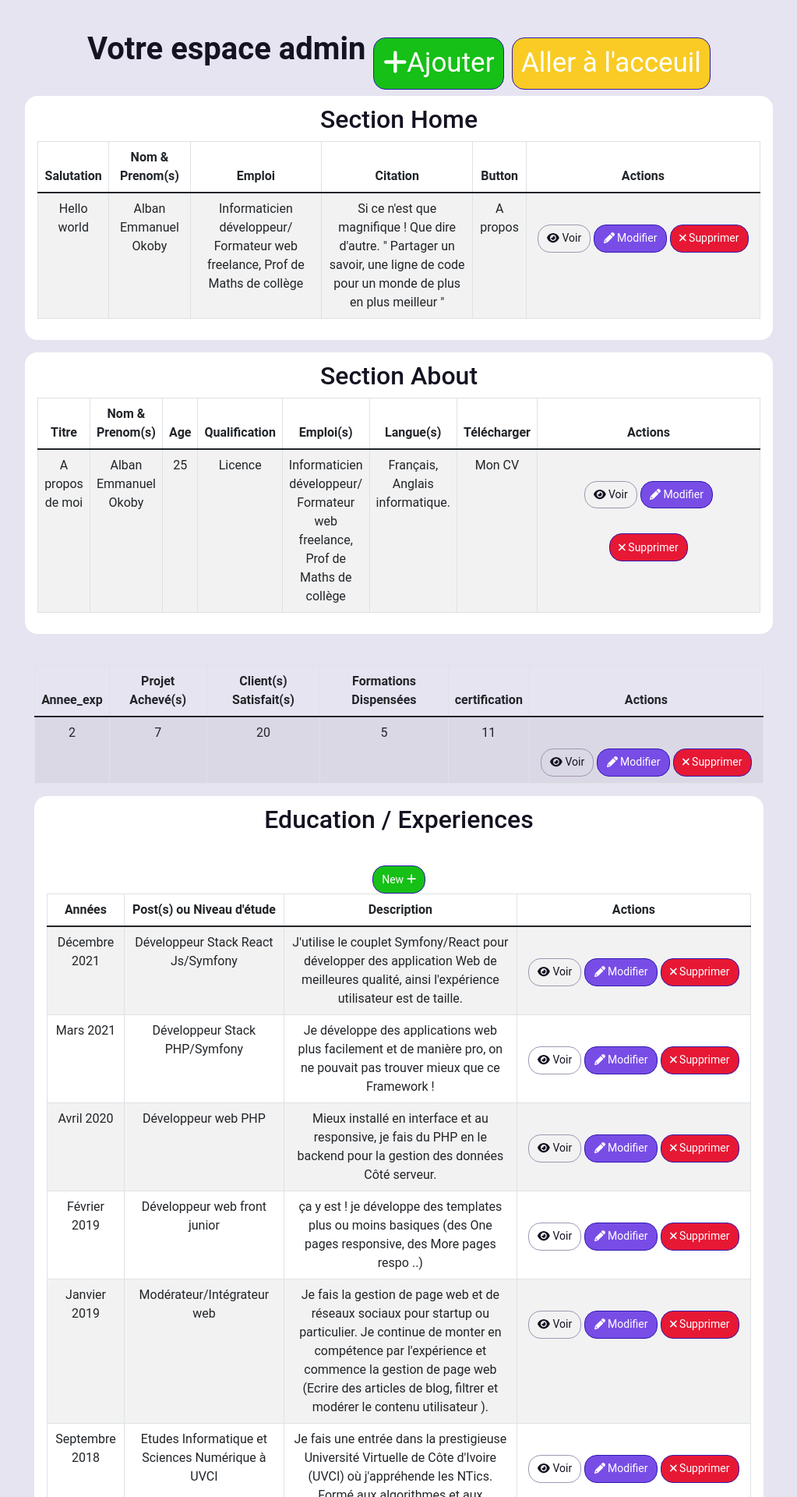
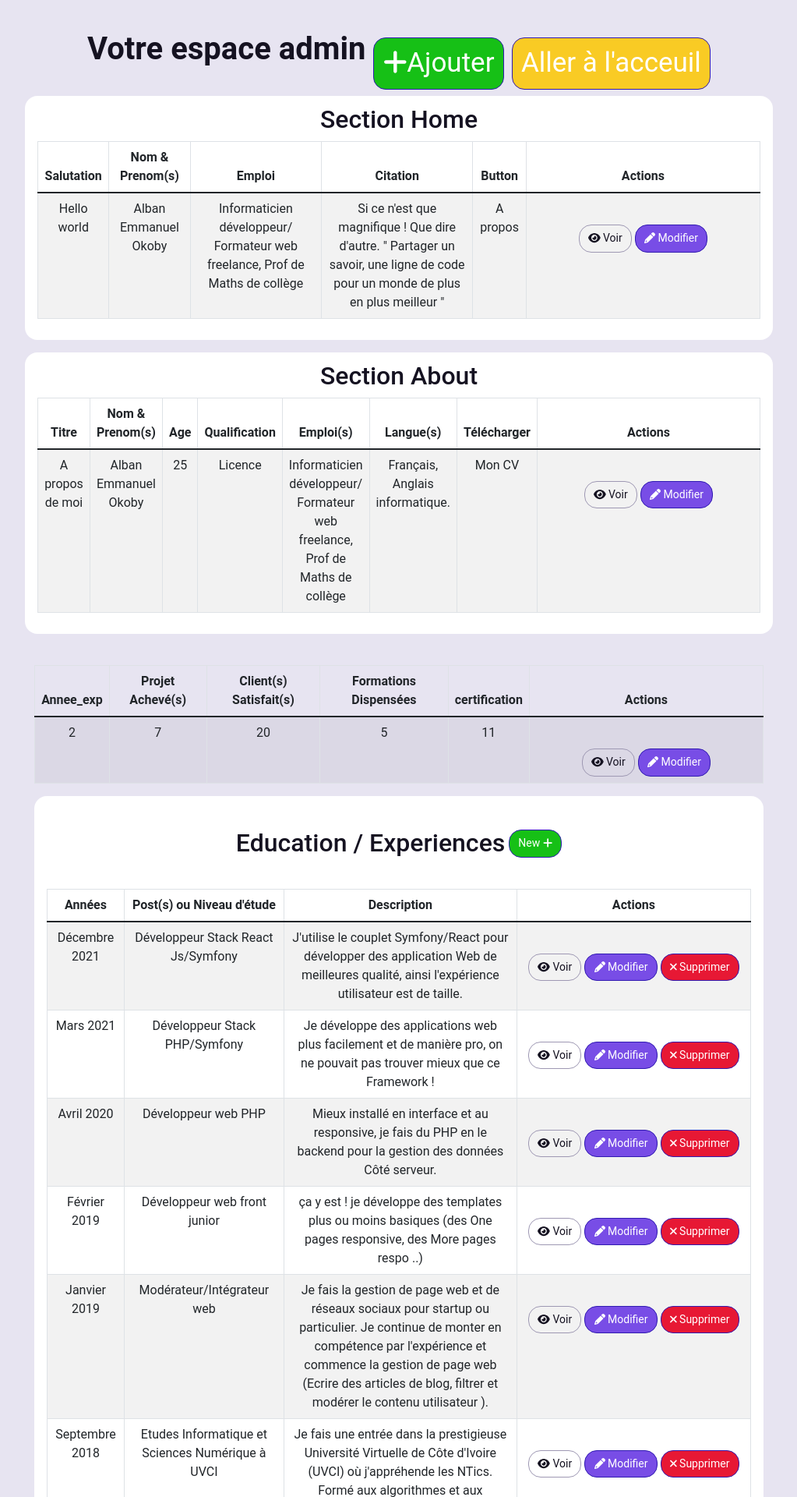
Before and after one commit to alban-okoby/e-cv, a PHP site: page /admin/ in a window 1280 px wide. Shown: the top 1920 px of the page at 78% size, without its empty margins (128-1151 px from the left). Run offline with PHP 8.4, Linux system fonts and the light colour scheme; data comes from the database, SQL or seed files in the repository; data that the repository does not hold is empty; some libraries are stand-ins or nearby versions.

Commit message:
Reajuste admin heading flexbox

```diff
--- a/admin/index.php
+++ b/admin/index.php
@@ -50,8 +50,7 @@
                             echo '<a class="btn btn-default" href="view.php?id='.$home['id'].'" ><span class="fas fa-eye"></span> Voir</a>';
                             echo "  ";
                             echo '<a class="btn btn-primary" href="update.php?id='.$home['id'].'" ><span class="fa fa-pencil"></span> Modifier</a>';
-                            echo "  ";
-                            echo '<a class="btn btn-danger" href="delete.php?id='.$home['id'].'" ><span class="fa fa-remove"></span> Supprimer</a>';
+
                             echo '</td>';
                             echo '</tr>';
 
@@ -99,8 +98,7 @@
                             echo '<a class="btn btn-default" href="view.php?id='.$home['id'].'" ><span class="fa fa-eye"></span> Voir</a>';
                             echo "  ";
                             echo '<a class="btn btn-primary" href="update.php?id='.$home['id'].'" ><span class="fa fa-pencil"></span> Modifier</a>';
-                            echo "  ";
-                            echo '<a class="btn btn-danger" href="delete.php?id='.$home['id'].'" ><span class="fa fa-remove"></span> Supprimer</a>';
+
                             echo '</td>';
                             echo '</tr>';
 
@@ -135,7 +133,6 @@
                                     echo "  ";
                                     echo '<a class="btn btn-primary" href="update.php?id='.$home['id'].'" ><span class="fa fa-pencil"></span> Modifier</a>';
                                     echo "  ";
-                                    echo '<a class="btn btn-danger" href="delete.php?id='.$home['id'].'" ><span class="fa fa-remove"></span> Supprimer</a>';
                                     echo '</td>';
                                     echo '</tr><br>';
 
@@ -149,9 +146,11 @@
                 ?>
         </div>
         <div class="education">
-                <h2>Education / Experiences </h2>
-                <div class="action">
-                    <a href="./src/Controller/Insert/InsertEducation.php" class="btn btn-success">New <span class="fas fa-plus" ></span></a>
+                <div class="heading">
+                    <h2>Education / Experiences </h2>
+                    <div class="action">
+                        <a href="./src/Controller/Insert/InsertEducation.php" class="btn btn-success">New <span class="fas fa-plus" ></span></a>
+                    </div>
                 </div>
                     <table class="table table-striped table-bordered">
                     <thead>
@@ -189,8 +188,12 @@
                 </table>
             </div>
             <div class="portfolio">
-                <h2>Portfolio</h2>
-                <a href="./src/Controller/Insert/InsertPortfolioController.php" class="btn btn-success">New project</a>
+                <div class="heading">
+                    <h2>Portfolio</h2>
+                    <div class="action">
+                        <a href="./src/Controller/Insert/InsertPortfolioController.php" class="btn btn-success">New project</a>
+                    </div>
+                </div>
                 <table class="table table-striped table-bordered">
                     <thead>
                         <tr>
@@ -211,9 +214,9 @@
                          <td><img class="portfolio_img img-thumbnails" src="../public/assets/image/<?= $portfolio['project_img'] ?>"></td>;
                             <?php
                             echo '<td width="300">';
-                            echo '<a class="btn btn-default" href="view.php?id='.$portfolio['id'].'" ><span class="fas fa-eye"></span> Voir</a>';
+                            echo '<a class="btn btn-default" href="./src/View/ViewPortfolioItem.php?id='.$portfolio['id'].'" ><span class="fas fa-eye"></span> Voir</a>';
                             echo "  ";
-                            echo '<a class="btn btn-primary" href="update.php?id='.$portfolio['id'].'" ><span class="fa fa-pencil"></span> Modifier</a>';
+                            echo '<a class="btn btn-primary" href="./src/Controller/Update/UpdatePortfolio.php?id='.$portfolio['id'].'" ><span class="fa fa-pencil"></span> Modifier</a>';
                             echo "  ";
                             echo '<a class="btn btn-danger" href="./src/Controller/Delete/DeletePortfolioController.php?id='.$portfolio['id'].'" ><span class="fa fa-remove"></span> Supprimer</a>';
                             echo '</td>';
--- a/admin/src/css/Admin.css
+++ b/admin/src/css/Admin.css
@@ -68,7 +68,15 @@ body {
     color: red;
     margin-top: -3.2rem;
 }
-
+.heading{
+    display: flex;
+    align-items: center;
+    justify-content: center;
+}
+.heading .action{
+    padding-bottom: 2.5rem;
+    margin-left: .3rem;
+}
 .btn{
     background-color: var(--yellow);
     color: var(--white);
```
